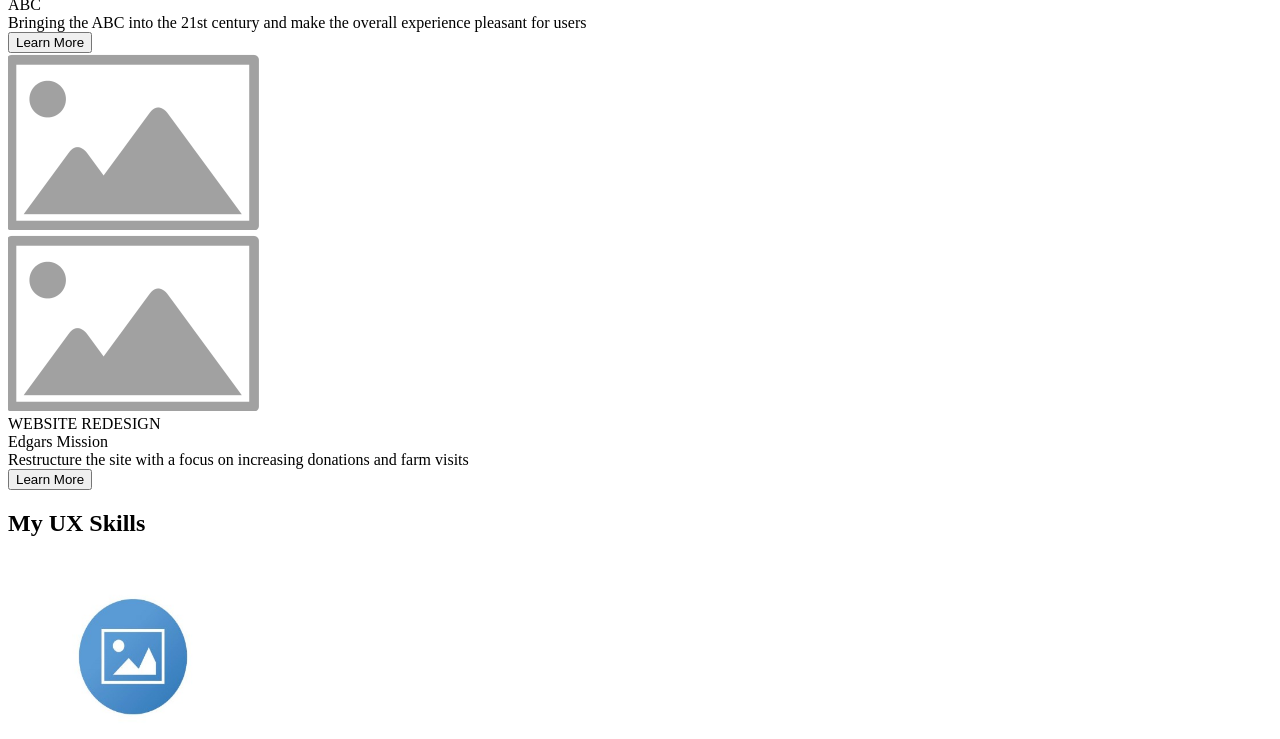
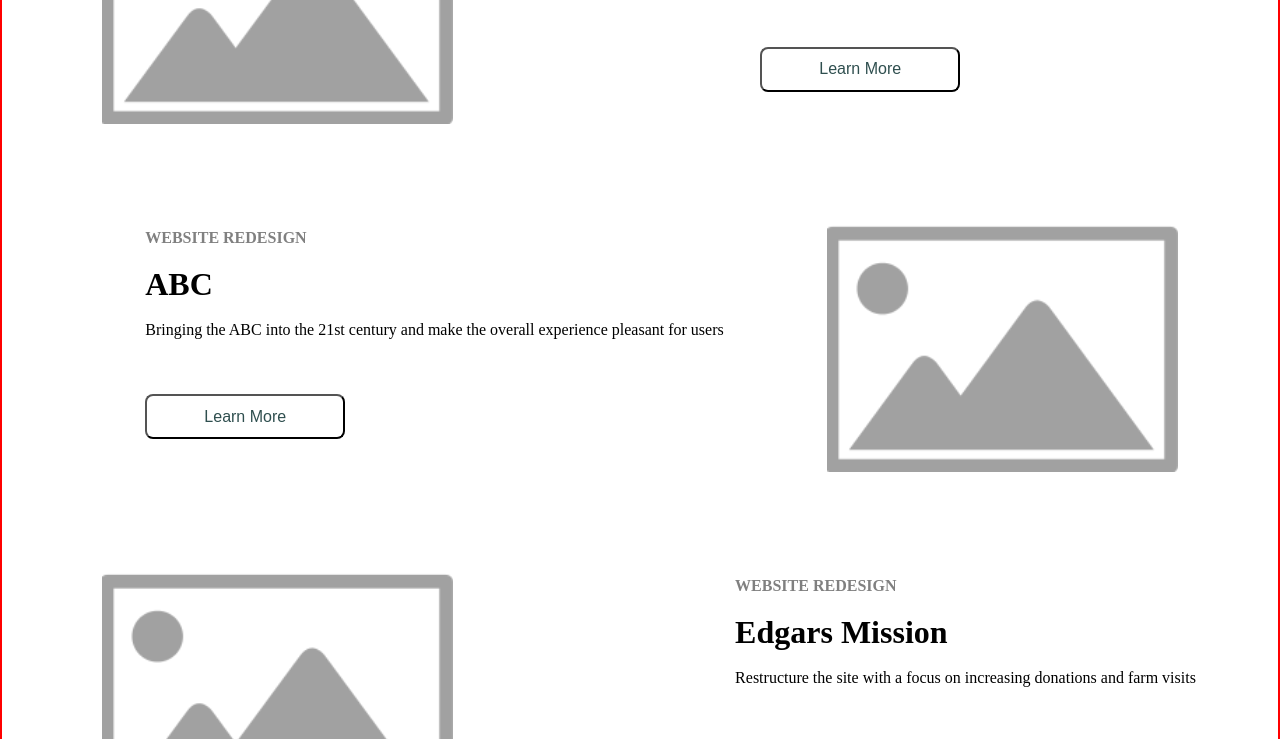
Before and after one commit to Belle-Adler/My_First_Repo, a plain HTML site: page index.html in a window 1280 px wide. Shown: the part 746-1485 px from the top of the page. Drawn offline with Linux system fonts and the light colour scheme; the site is published under a folder, as on GitHub Pages, so addresses that start at the root find nothing.

Commit message:
removed /

```diff
--- a/index.html
+++ b/index.html
@@ -1,7 +1,7 @@
 <!DOCTYPE html>
 <html>
 <head>
-    <link href="/CSS/index.css" rel="stylesheet" type="text/css">
+    <link href="CSS/index.css" rel="stylesheet" type="text/css">
 <title>Belle Portfolio</title>
 </head>
 
```
